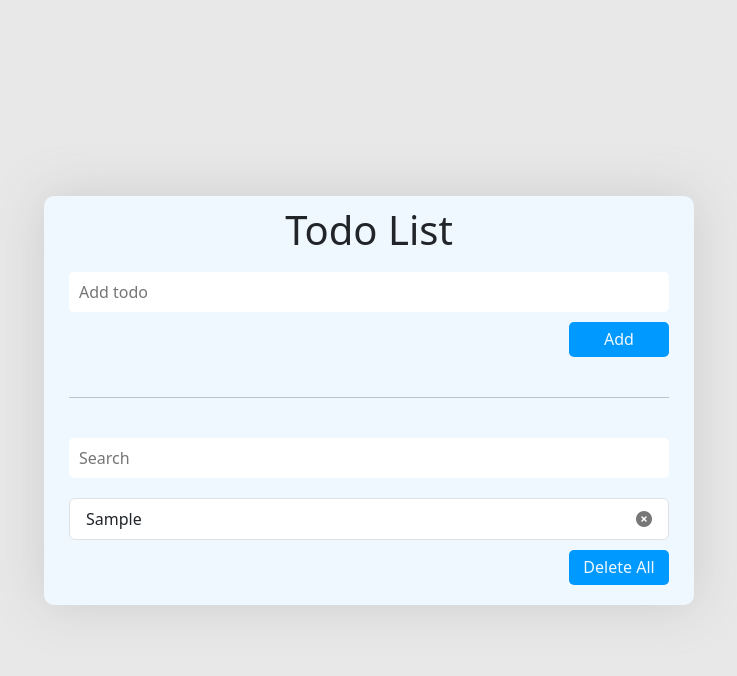
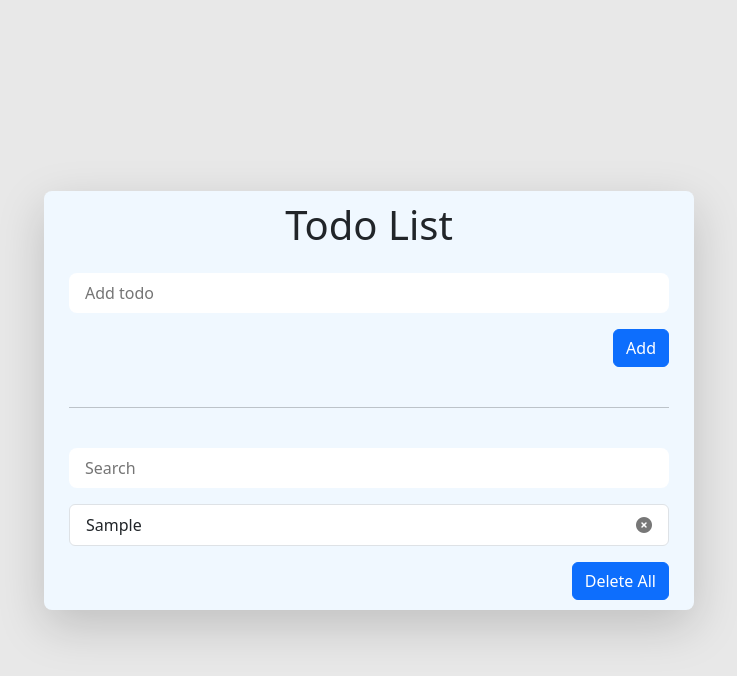
Before and after one commit to ulviasadov/Todo_App, a plain HTML site: page index.html in a window 1280 px wide. Both pictures are taken after typing "Sample" into the empty fields and a click on the button "Add". Shown: the whole page, without its empty margins (271-1008 px from the left). Drawn offline with nearby package versions, Linux system fonts and the light colour scheme.

Commit message:
style: enhanced usage of Bootstrap classes for layout and styling

```diff
--- a/index.html
+++ b/index.html
@@ -4,50 +4,50 @@
 <head>
     <meta charset="UTF-8">
     <meta name="viewport" content="width=device-width, initial-scale=1.0">
-    <link href="https://cdn.jsdelivr.net/npm/bootstrap@5.3.2/dist/css/bootstrap.min.css" rel="stylesheet"
-        integrity="sha384-T3c6CoIi6uLrA9TneNEoa7RxnatzjcDSCmG1MXxSR1GAsXEV/Dwwykc2MPK8M2HN" crossorigin="anonymous">
+    <link href="https://cdn.jsdelivr.net/npm/bootstrap@5.3.6/dist/css/bootstrap.min.css" rel="stylesheet"
+        integrity="sha384-4Q6Gf2aSP4eDXB8Miphtr37CMZZQ5oXLH2yaXMJ2w8e2ZtHTl7GptT4jmndRuHDT" crossorigin="anonymous">
     <link rel="stylesheet" href="https://cdnjs.cloudflare.com/ajax/libs/font-awesome/6.5.1/css/all.min.css"
         integrity="sha512-DTOQO9RWCH3ppGqcWaEA1BIZOC6xxalwEsw9c2QQeAIftl+Vegovlnee1c9QX4TctnWMn13TZye+giMm8e2LwA=="
         crossorigin="anonymous" referrerpolicy="no-referrer" />
 
     <link rel="stylesheet" href="main.css">
+    <script defer src="todo.js"></script>
 
     <title>Todo</title>
 
 </head>
 
-<body>
+<body class="d-flex justify-content-center align-items-center">
 
-    <div id="Todo">
-        <div id="Todo-top">
+    <div class="alert--container position-absolute"></div>
+
+    <div class="todo container shadow-lg rounded-3">
+        <div class="todo--top d-flex flex-column align-items-center gap-3">
             <h1>Todo List</h1>
-            <input type="text" placeholder="Add todo" id="Add-Todo">
-            <div class="button-container">
-                <button id="Add">Add</button>
+            <input type="text" placeholder="Add todo" class="add--todo rounded-3 p-3 border border-0">
+            <div class="button-container d-flex justify-content-end">
+                <button class="btn btn-primary btn--add">Add</button>
             </div>
 
         </div> <br>
 
         <hr> <br>
 
-        <div id="Todo-bottom">
-            <input type="text" placeholder="Search" id="Search">
+        <div class="todo--bottom d-flex flex-column align-items-center gap-3">
+            <input type="text" placeholder="Search" class="search rounded-3 p-3 border border-0">
 
-            <div id="Todos">
-                <ul class="list-group">
+            <div class="todos rounded-3">
+                <ul class="list-group mb-3">
 
                 </ul>
 
-                <div id="Del-Container">
-                    <button id="Delete">Delete All</button>
+                <div class="container--delete d-flex align-items-center justify-content-end">
+                    <button class="btn btn-primary btn--delete">Delete All</button>
                 </div>
 
             </div>
         </div>
     </div>
-
-
-    <script src="todo.js"></script>
 </body>
 
 </html>
--- a/main.css
+++ b/main.css
@@ -5,55 +5,27 @@
 }
 
 body {
-    display: flex;
-    justify-content: center;
-    align-items: center;
     height: 100dvh;
     background-color: rgb(232, 232, 232);
 }
 
-#Todo {
+.todo {
     width: 650px;
     padding: 10px 25px;
-    border-radius: 10px;
-    box-shadow: 0 0 50px rgba(143, 143, 143, 0.3);
     background-color: aliceblue;
-}
-
-#Todo-top,
-#Todo-bottom {
-    display: flex;
-    flex-direction: column;
-    align-items: center;
-    gap: 10px;
 }
 
 input {
     width: 100%;
     height: 40px;
-    border-radius: 5px;
-    padding: 10px;
-    border: none;
     outline: none;
 }
 
 .button-container {
-    display: flex;
-    justify-content: flex-end;
     width: 100%;
 }
 
-button {
-    width: 100px;
-    height: 35px;
-    border: none;
-    border-radius: 5px;
-    background-color: rgb(0, 153, 255);
-    color: aliceblue;
-}
-
-#Todos {
-    border-radius: 5px;
+.todos {
     width: 100%;
 }
 
@@ -63,22 +35,12 @@ button {
     align-items: center;
 }
 
-#Delete {
-    margin: 10px 0;
-}
-
 .fa-circle-xmark {
     color: rgb(119, 119, 119);
 }
 
-.fa-circle-xmark:hover{
+.fa-circle-xmark:hover {
     color: #d70000;
-}
-
-#Del-Container {
-    display: flex;
-    align-items: center;
-    justify-content: flex-end;
 }
 
 .alert {
@@ -89,10 +51,6 @@ button {
     margin: 0;
 }
 
-#Search {
-    margin-bottom: 10px;
-}
-
 .hidden {
     display: none;
 }
--- a/todo.js
+++ b/todo.js
@@ -1,9 +1,10 @@
-const addText = document.querySelector("#Add-Todo");
-const addBtn = document.querySelector("#Add");
+const alertContainer = document.querySelector(".alert--container");
+const addText = document.querySelector(".add--todo");
+const addBtn = document.querySelector(".btn--add");
 const ul = document.querySelector("ul");
-const todoTop = document.querySelector("#Todo-top");
-const clearBtn = document.querySelector("#Delete");
-const searchInput = document.querySelector("#Search");
+const todoTop = document.querySelector(".todo--top");
+const clearBtn = document.querySelector(".btn--delete");
+const searchInput = document.querySelector(".search");
 let todos = [];
 
 runEvents();
@@ -85,7 +86,7 @@ function showAlert(type, message) {
     div.className = `alert alert-${type}`;
     div.textContent = message;
 
-    todoTop.appendChild(div);
+    alertContainer.appendChild(div);
 
     setTimeout(() => div.remove(), 2000);
 }
```
